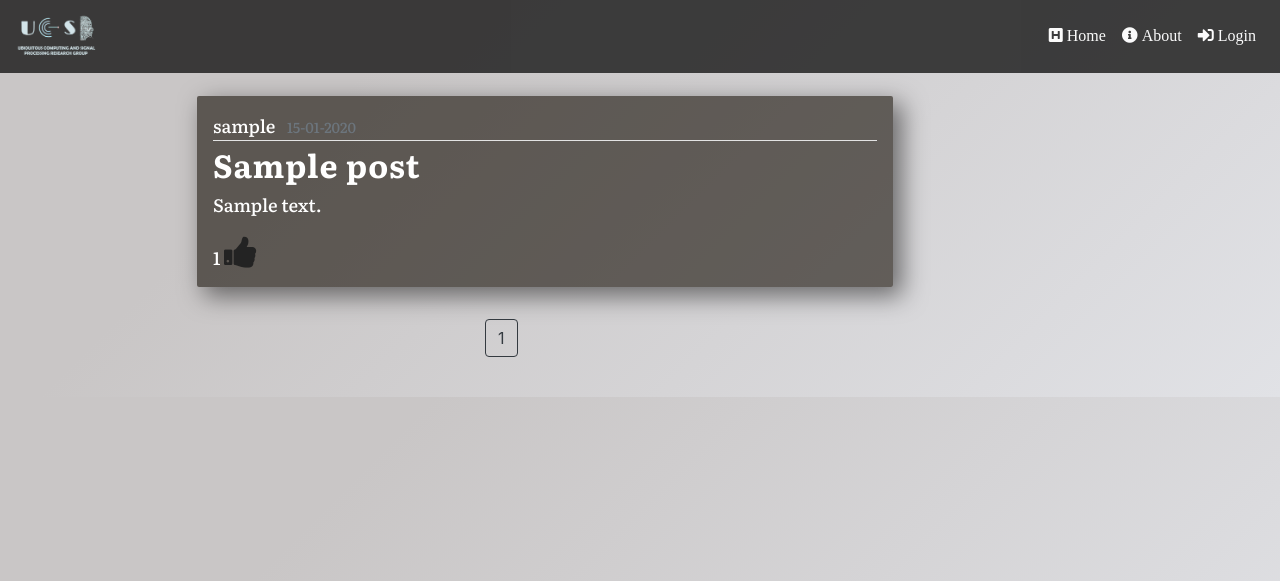
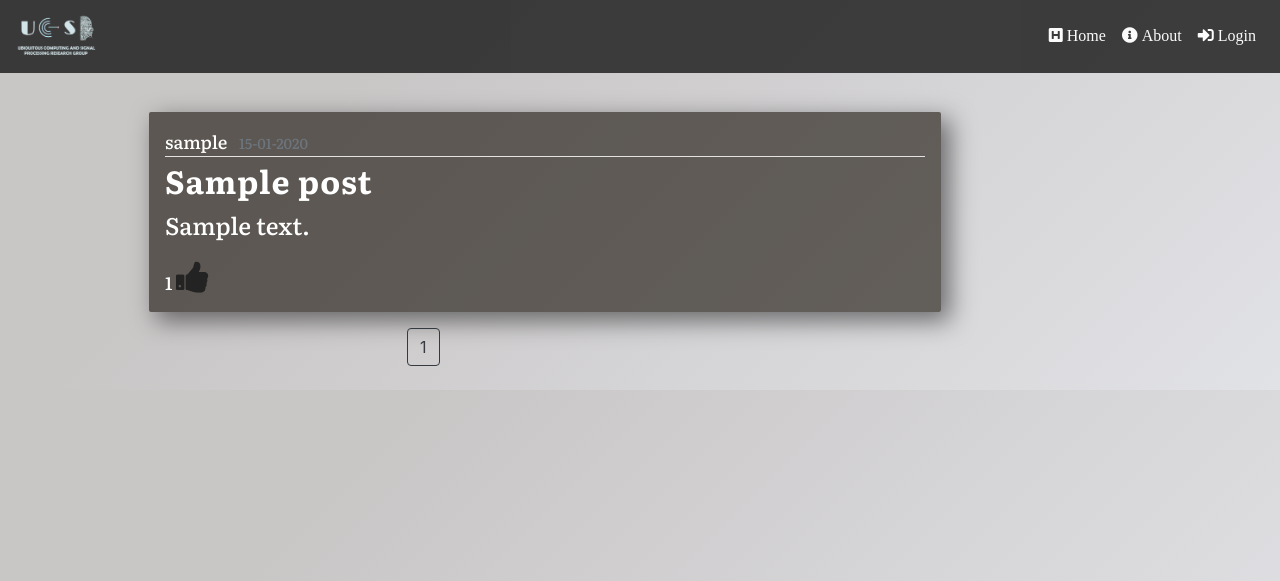
Before and after one commit to prashanthkammar/ucsp_blog, a Flask app: a page that uses blog/templates/user_posts.html in a window 1280 px wide. Shown: the top 581 px of the page. Run offline with Flask 2, Linux system fonts and the light colour scheme; tables that the repository leaves empty hold one stand-in row (values such as "Sample post"); some libraries are stand-ins or nearby versions.

Commit message:
responsive changes

```diff
--- a/blog/static/css/main.css
+++ b/blog/static/css/main.css
@@ -36,11 +36,17 @@ h2 {
 .form-control {
   background: inherit;
 }
+
+/*--for spacing from the top--*/
+.empty_div {
+  margin: 1.5rem;
+  padding: 2rem;
+}
 .content-section,
 .login-content-section,
 .register-content-section,
 .reset-content-section {
-  margin-top: 5rem;
+  margin-top: 2.5rem;
   color: #fff;
   background: rgb(21, 14, 6, 0.6);
   border-radius: 25px;
@@ -136,6 +142,43 @@ a.article-title:hover {
 }
 
 /* Responsive design */
+
+@media screen and (max-width: 1347px) and (min-width: 1047px) {
+  .blog-heading {
+    margin-top: 3rem;
+    padding-top: 1rem;
+    font-size: 38px;
+    color: rgb(78, 78, 78);
+  }
+
+  /*---------for spacing from the top-----------*/
+
+  .empty_div {
+    margin: 1.5rem;
+    padding: 2rem;
+  }
+
+  .content-section {
+    margin-top: 2rem;
+  }
+
+  .login-content-section,
+  .register-content-section {
+    margin: 0 4rem 0 4rem;
+    padding: 1rem;
+  }
+  .bottom_button {
+    margin: 0 auto;
+    padding-left: 35%;
+  }
+  .account-heading {
+    font-size: 1.7rem;
+  }
+  .article-content {
+    font-size: 24px;
+  }
+}
+
 @media screen and (max-width: 1046px) and (min-width: 768px) {
   .blog-heading {
     margin-top: 3rem;
--- a/blog/templates/about.html
+++ b/blog/templates/about.html
@@ -1,4 +1,5 @@
 {% extends "layout.html" %} {% block content %}
+<div class="empty_div" ></div>
 <div class="content-section">
   <h2 class="text-center">About page</h2>
   <p class="article-content">
--- a/blog/templates/account.html
+++ b/blog/templates/account.html
@@ -1,4 +1,5 @@
 {% extends "layout.html" %} {% block content %}
+<div class="empty_div" ></div>
 
 <div class="register-content-section">
   <div class="media">
--- a/blog/templates/admin_login.html
+++ b/blog/templates/admin_login.html
@@ -1,4 +1,5 @@
 {% extends "layout.html" %} {% block content %}
+<div class="empty_div" ></div>
 <div class="content-section">
   <form method="POST" action="{{ url_for('users.admin_login') }}">
     {{ form.hidden_tag() }}
--- a/blog/templates/admin_register.html
+++ b/blog/templates/admin_register.html
@@ -1,4 +1,5 @@
 {% extends "layout.html" %} {% block content %}
+<div class="empty_div" ></div>
 <div class="login-content-section">
   <form method="POST" action="{{ url_for('users.admin_register') }}">
     {{ form.hidden_tag() }}
--- a/blog/templates/create_post.html
+++ b/blog/templates/create_post.html
@@ -1,4 +1,5 @@
 {% extends "layout.html" %} {% block content %}
+<div class="empty_div" ></div>
 <div class="content-section">
   <form method="POST" action="">
     {{ form.hidden_tag() }}
--- a/blog/templates/home.html
+++ b/blog/templates/home.html
@@ -1,4 +1,6 @@
-{% extends "layout.html" %} {% block content %} {% for post in posts.items %}
+{% extends "layout.html" %} {% block content %}
+<div class="empty_div" ></div>
+{% for post in posts.items %}
 <article class="media content-section">
   <div class="media-body">
     <div class="article-metadata">
--- a/blog/templates/login.html
+++ b/blog/templates/login.html
@@ -1,4 +1,5 @@
 {% extends "layout.html" %} {% block content %}
+<div class="empty_div" ></div>
 <div class="login-content-section">
   <form method="POST" action="">
     {{ form.hidden_tag() }}
--- a/blog/templates/post.html
+++ b/blog/templates/post.html
@@ -1,4 +1,5 @@
 {% extends "layout.html" %} {% block content %}
+<div class="empty_div" ></div>
 <article class="media login-content-section">
   <div class="media-body">
     <div class="article-metadata">
--- a/blog/templates/register.html
+++ b/blog/templates/register.html
@@ -1,4 +1,5 @@
 {% extends "layout.html" %} {% block content %}
+<div class="empty_div" ></div>
 <div class="register">
   <form method="POST" action="">
     {{ form.hidden_tag() }}
--- a/blog/templates/reset_request.html
+++ b/blog/templates/reset_request.html
@@ -1,4 +1,5 @@
 {% extends "layout.html" %} {% block content %}
+<div class="empty_div" ></div>
 <div class="register-content-section">
   <form method="POST" action="">
     {{ form.hidden_tag() }}
--- a/blog/templates/reset_token.html
+++ b/blog/templates/reset_token.html
@@ -1,4 +1,5 @@
 {% extends "layout.html" %} {% block content %}
+<div class="empty_div" ></div>
 <div class="reset-content-section">
   <form method="POST" action="">
     {{ form.hidden_tag() }}
--- a/blog/templates/user_posts.html
+++ b/blog/templates/user_posts.html
@@ -2,6 +2,7 @@
 <!-- <h1 class="mb-3" style="color: #fff; margin-top: 4rem">
   Posts by {{ user.username }} ({{ posts.total }})
 </h1> -->
+<div class="empty_div" ></div>
 {% for post in posts.items %}
 <article class="media login-content-section">
   <div class="media-body">
```
Also changed, not shown: other parts of blog/static/css/main.css (+64 -5 lines), blog/static/css/style.css (+7 -2 lines).
